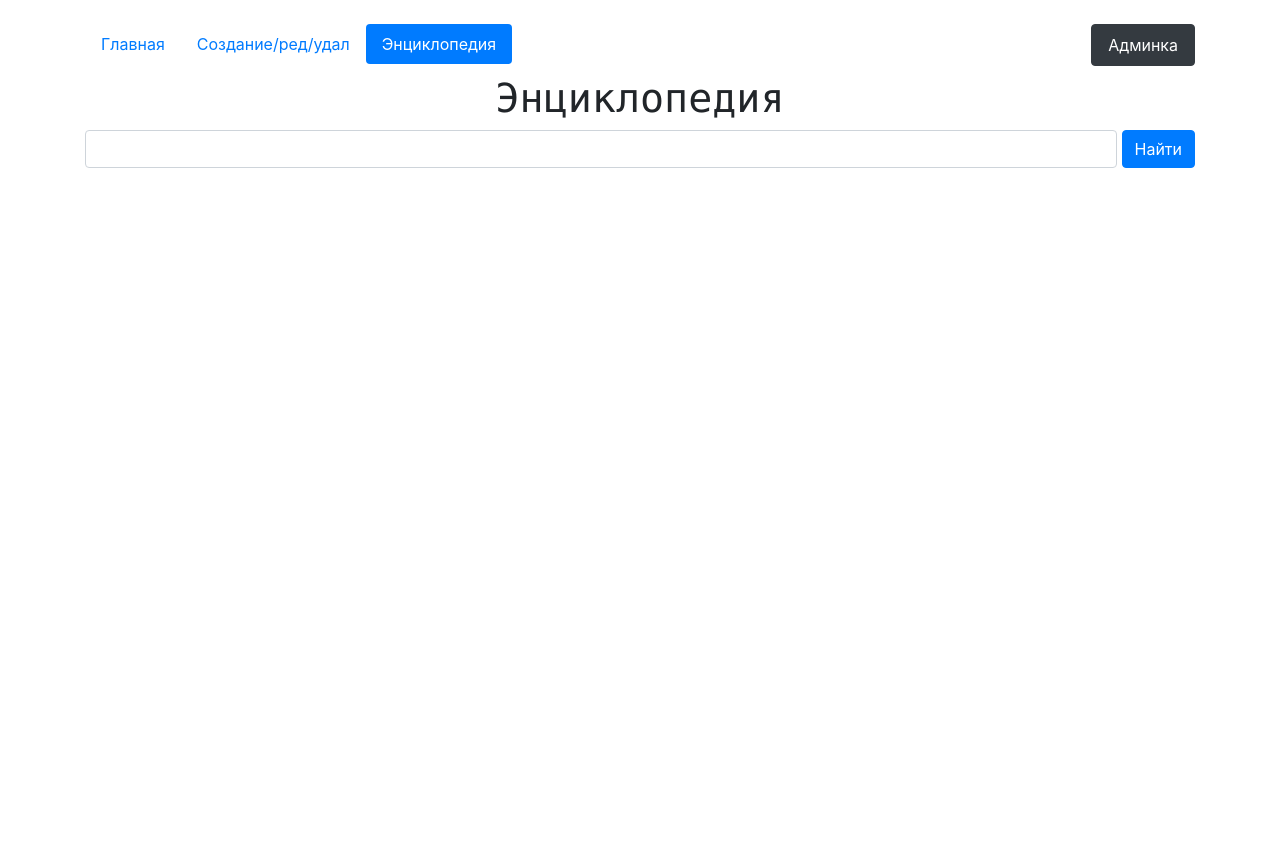
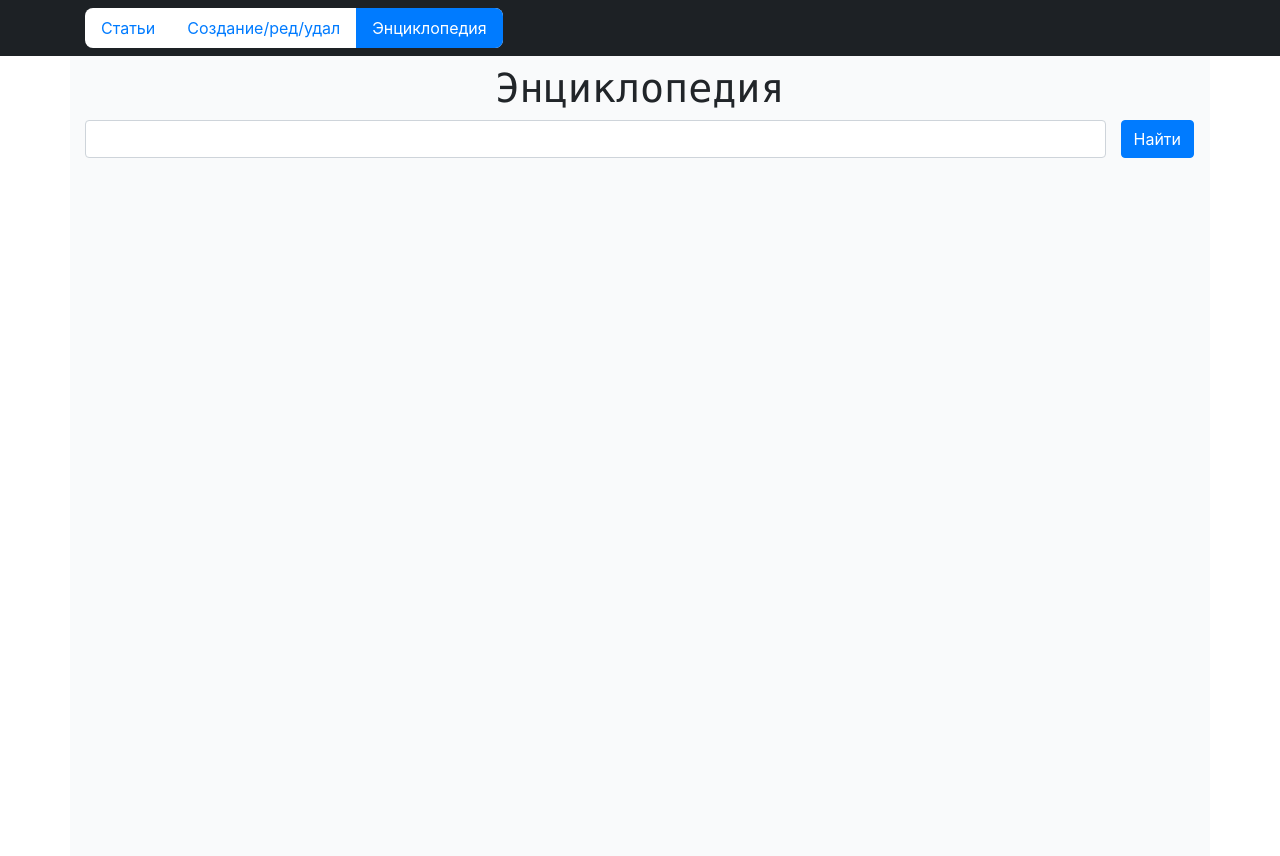
Before and after one commit to nikminer4sv/my-django-project, a Django app: page /wiki/ in a window 1280 px wide. Before the commit the page ends 168 px from the top, so only its background shows below. Run offline with Django 3.2, Linux system fonts and the light colour scheme; some libraries are stand-ins or nearby versions.

Commit message:
new design

```diff
--- a/home/templates/detail.html
+++ b/home/templates/detail.html
@@ -4,9 +4,9 @@
 
 {% block content %}
 
-	<h1>{{article.name}}</h1><hr style="background-color:black">
-	<p>{{article.text}}</p><hr style="background-color:black">
+	<h1 class="mt-2">{{article.name}}</h1>
+	<div style="padding: 5px;font-family: 'Ubuntu', sans-serif;border-radius: 5px;" class="bg-dark text-light mb-1">{{article.text}}</div>
 	<span><b>Дата публикации: {{article.create_date}}</b></span><br>
-	<a href="/" class="btn btn-primary mt-3">Назад</a>
+	<a href="/" class="btn btn-primary mt-2">Назад</a>
 
 {% endblock %}
--- a/home/templates/home.html
+++ b/home/templates/home.html
@@ -10,43 +10,72 @@
 
     	<link href="https://fonts.googleapis.com/css?family=Ubuntu&display=swap" rel="stylesheet">
 
-    	<title>{% block title %}Статьи{% endblock %}</title>
+    	<title>{% block title %}Сайт{% endblock %}</title>
+    	<style type="text/css">
+    		.td-blue-hover {
+    			background-color: #007bff;
+    			transition: 0.2s;
+    		}
+    		.td-blue-hover:hover {
+    			background-color: #0065D1;
+    			transition: 0.2s;
+    		}
+
+    		.td-red-hover {
+    			background-color: #dc3545;
+    			transition: 0.2s;
+    		}
+
+    		.td-red-hover:hover {
+    			background-color: #BF2130;
+    			transition: 0.2s;
+    		}
+
+    	</style>
 	</head>
 
-	<body>
+	<body style="height: 100%;overflow: hidden;">
 
 
-
+		<div class="containter-fluid" style="background: #1D2125">
 			<div class="container">
-
-	    	<div class="mt-4 mb-4">
-	    		<ul class="nav nav-pills float-left">
+				<div class="pt-2 pb-2">
+		    		<div class="bg-white" style="display: inline-block;border-radius: 8px">
+		    			<ul class="nav nav-pills">
 						<li class="nav-item">
 							{% url 'home' as url_home %}
-				    	<a class="nav-link {% if url_home == request.path %}active{% endif %}" href="{{url_home}}">Главная</a>
+							{% url 'detail_page' article.id as url_detail %}
+					    	<a class="nav-link {% if url_home == request.path or request.path == url_detail %}active{% endif %}" href="{{url_home}}" style="{% if url_home == request.path or request.path == url_detail%}border-radius: 8px 0 0 8px;{% endif %}">Статьи</a>
 						</li>
 						<li class="nav-item">
 							{% url 'edit_page' as url_edit_page %}
 							{% url 'update_page' article.id as url_update_page %}
-				    	<a class="nav-link {% if url_edit_page == request.path or url_update_page == request.path %}active{% endif %}" href="{{url_edit_page}}">Создание/ред/удал</a>
+					    	<a class="nav-link {% if url_edit_page == request.path or url_update_page == request.path %}active{% endif %}" href="{{url_edit_page}}" style="border-radius: 8px;">Создание/ред/удал</a>
 						</li>
 						<li>
 							{% url 'wiki' as url_wiki %}
-						<a class="nav-link {% if url_wiki == request.path %}active{% endif %}" href="{{url_wiki}}">Энциклопедия</a>
+							<a class="nav-link {% if url_wiki == request.path %}active{% endif %}" href="{{url_wiki}}" style="{% if url_wiki == request.path %}border-radius: 0 8px 8px 0{% endif %}">Энциклопедия</a>
 						</li>
 					</ul>
+		    		</div>
+				</div>
+			</div>
+		</div>
 
+
+	    <div class="container" style="height: 100vh;background: #F9FAFB;">
+
+
+				<!--
 					<ul class="nav nav-pills float-right">
 						<li class="nav-item">
 				    		<a class="nav-link btn btn-dark" href="/admin">Админка</a>
 						</li>
 					</ul>
-	    	</div>
-
-	    	<div class="mb-2 clearfix"></div>
+				-->
 
 	    	{% block content %}
-	    		<h1>Статьи</h1>
+	    		<h1 class="mt-1">Статьи</h1>
 		    	<ul class="list-group ">
 		    		{% for article in articles_list %}
 		    			<li class="list-group-item mb-4">
--- a/home/templates/wiki.html
+++ b/home/templates/wiki.html
@@ -3,12 +3,14 @@
 {% block title %}Энциклопедия{% endblock %}
 
 {% block content %}
-	<h1 class="text-monospace" style="text-align: center">Энциклопедия</h1>
+	<h1 class="text-monospace pt-2" style="text-align: center">Энциклопедия</h1>
 	{% if wikiTextField == '' %}
 		<form method="GET">
 			{% csrf_token %}
-			<input style="width: 93%;" class="form-control float-left" type="text" name="wikiTextField">
-			<button class="btn btn-primary mt-0 float-right" type="submit">Найти</button>
+			<div class="row">
+				<div class="col"><input class="form-control" type="text" name="wikiTextField"></div>
+				<div class="col-0 mr-3"><button class="btn btn-primary mt-0" type="submit">Найти</button></div>
+			</div>
 		</form>
 	{% else %}
 		<h3 class="float-left">Результат поиска по запросу: <span style="border-radius: 5px;padding: 1px 4px;padding-bottom: 2px;" class="bg-dark text-light">{{wikiTextField}}</span></h3>
```
Also changed, not shown: home/templates/edit_page.html (+7 -7 lines). Lines whose indentation alone changed are shown as unchanged.
